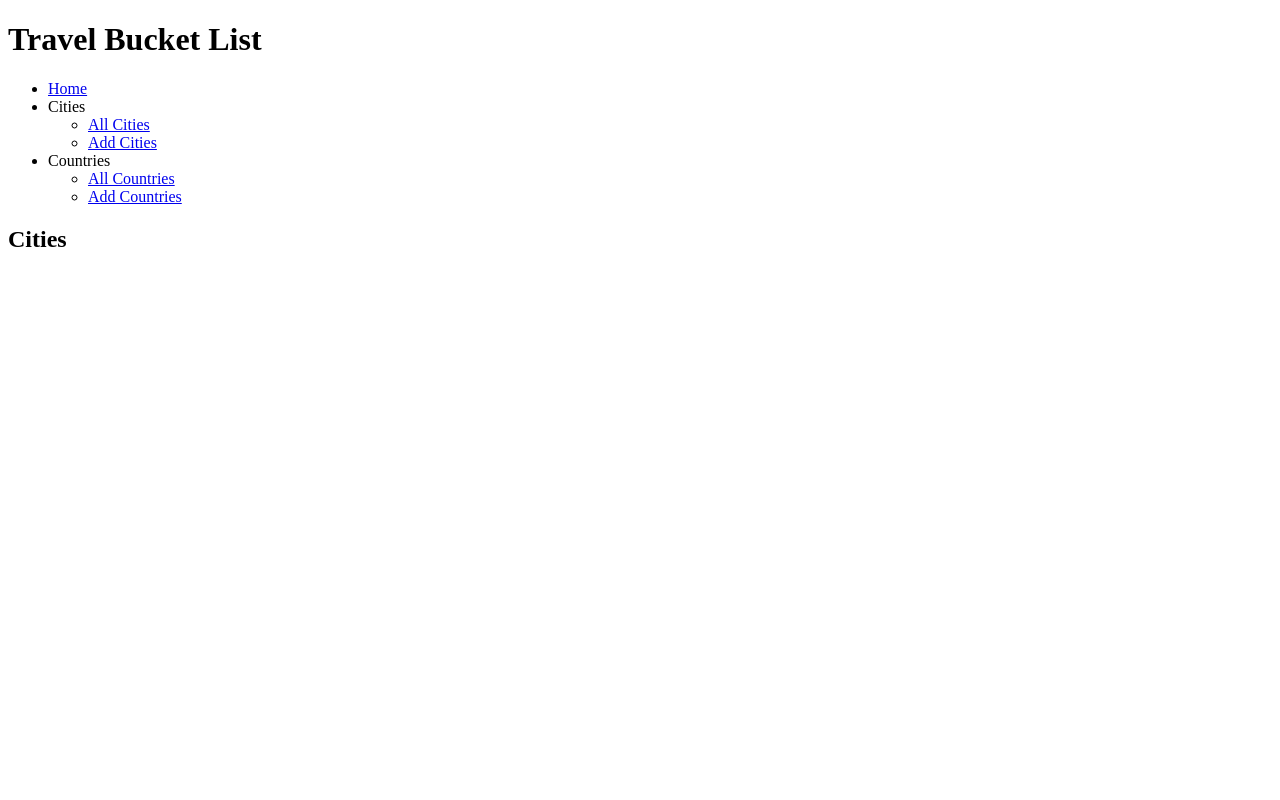
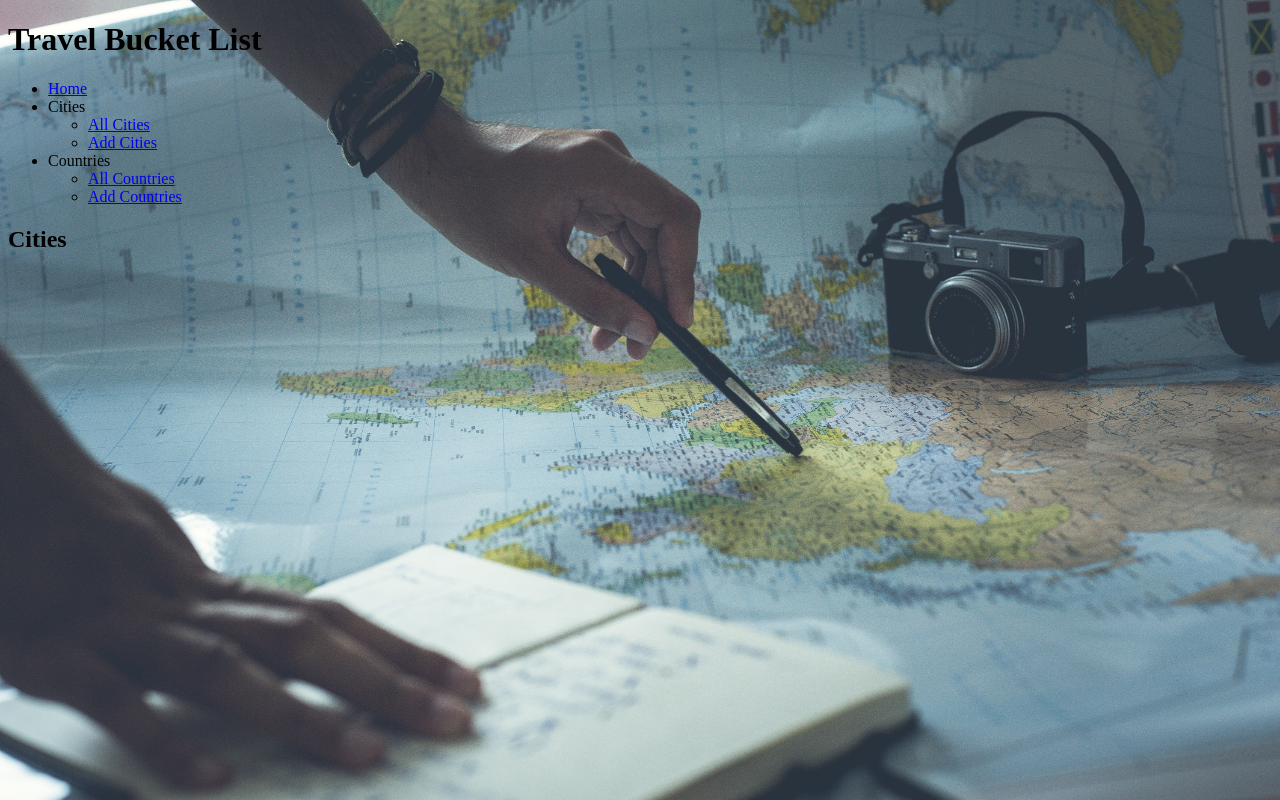
Before and after one commit to yanazykova/Python_project_travel_bucket, a Flask app: page /cities in a window 1280 px wide. Run offline with Flask 2, Linux system fonts and the light colour scheme; data that the repository does not hold is empty; some libraries are stand-ins or nearby versions; some web fonts are replaced.

Commit message:
Got the background image on the page

```diff
--- /dev/null
+++ b/app_end_point/static/css/style.css
@@ -0,0 +1,4 @@
+body {
+    background-size: cover;
+    background-image: url("../images/background.jpg");
+}
--- a/app_end_point/templates/base.html
+++ b/app_end_point/templates/base.html
@@ -4,8 +4,9 @@
     <meta charset="UTF-8">
     <meta name="viewport" content="width=device-width, initial-scale=1.0">
     <meta http-equiv="X-UA-Compatible" content="ie=edge">
-    <link rel="stylesheet" href="{{ url_for('static', filename='style.css') }}">
     <title>Travel Bucket - Track Your Travel Adventures!</title>
+    <link href="https://fonts.google.com/specimen/Bree+Serif?selection.family=Bree+Serif" rel="stylesheet">
+    <link rel="stylesheet" href="{{ url_for('static', filename='css/style.css') }}">
 </head>
 <body>
     <header>
--- a/app_end_point/templates/cities/index.html
+++ b/app_end_point/templates/cities/index.html
@@ -9,10 +9,10 @@
     <h3><a href="cities/{{city.id}}">{{ city.name }}</a></h3>
     <p>{{city.country.name}}</p>
     <p>{{city.visited}}</p>
-    <a href="/cities/{{ city.id }}/edit">Edit</a>
-    <!-- <form action="/cities/{{ city.id }}/edit" method="POST">
+    <!-- <a href="/cities/{{ city.id }}/edit">Edit</a> -->
+    <form action="/cities/{{ city.id }}/edit" method="GET">
         <input type="submit" value="Edit">
-    </form> -->
+    </form>
     <form action="/cities/{{ city.id }}/delete" method="POST">
         <input type="submit" value="Delete">
     </form>
```
Also changed, not shown: app_end_point/static/images/background.jpg (added), app_end_point/static/style.css (deleted).
